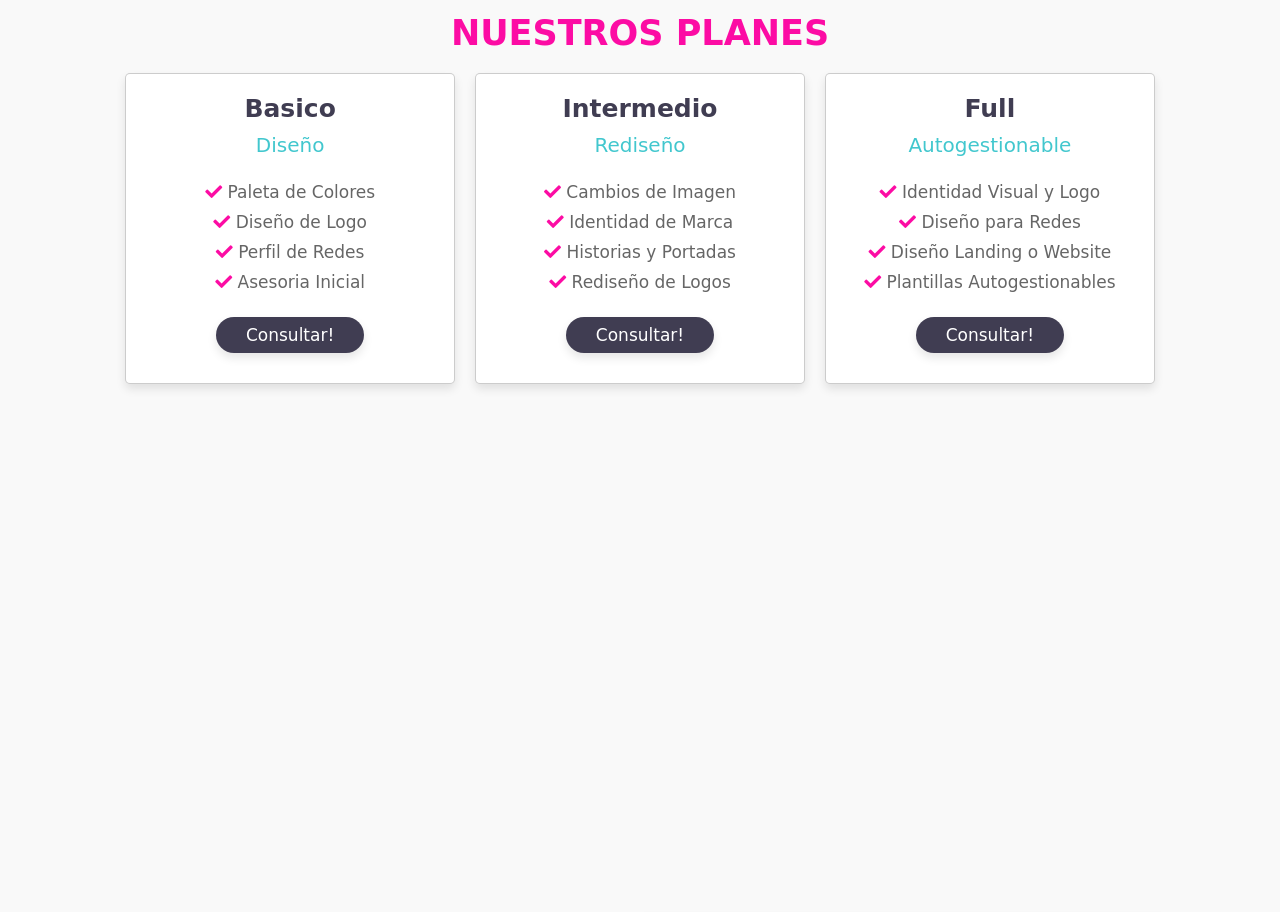
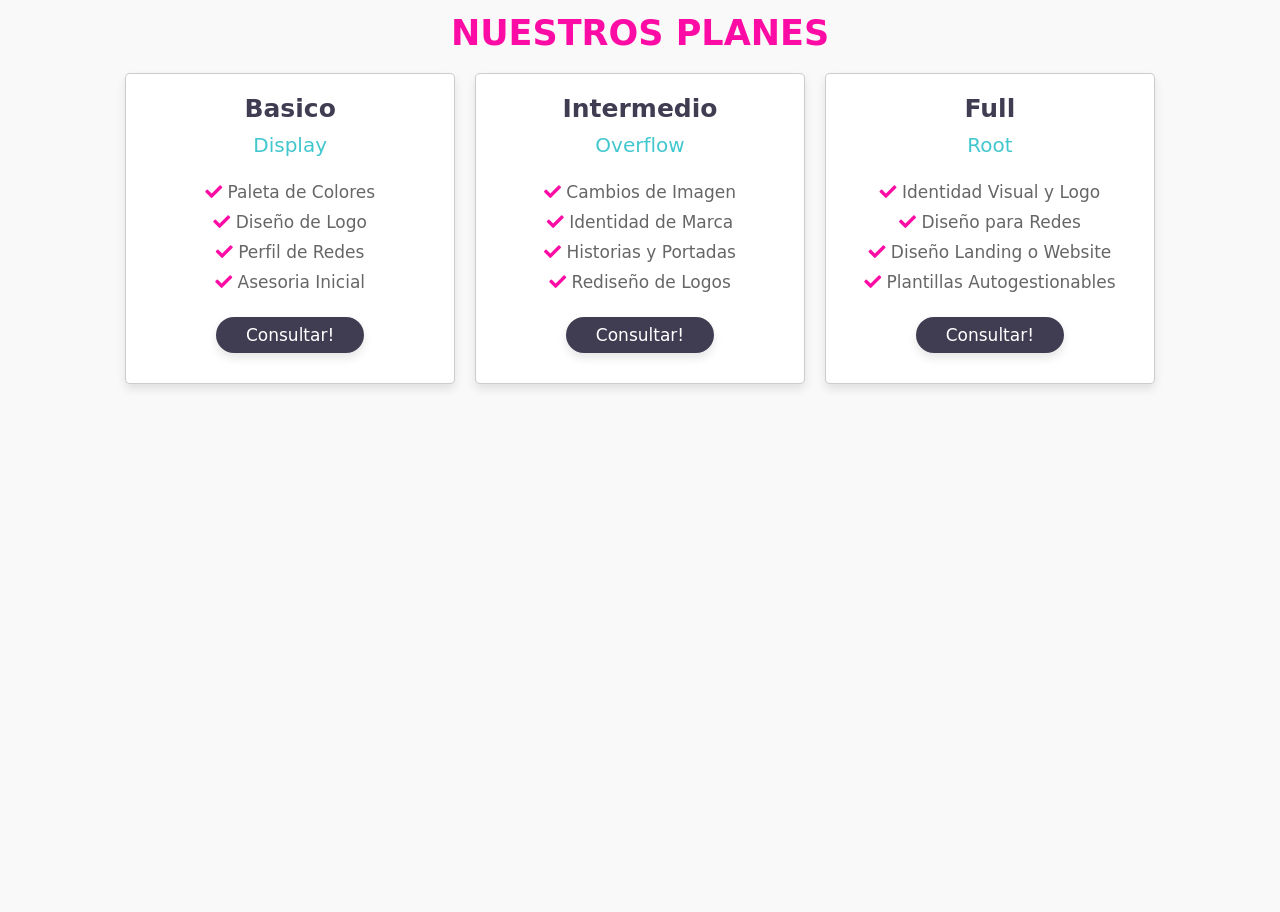
Before and after one commit to A3M-SMM/A3M-SMM, a website: page index.html in a window 1280 px wide. Shown: the part 3580-4492 px from the top of the page. Drawn offline with Linux system fonts and the light colour scheme; a web font is replaced by a local one.

Commit message:
Update index.html

```diff
--- a/index.html
+++ b/index.html
@@ -209,7 +209,7 @@
     <div class="box-container">
         <div class="box">
             <h3 class="title">Basico</h3>
-            <div class="price">Diseño</div>
+            <div class="price">Display</div>
             <ul>
                 <li> <i class="fas fa-check"></i> Paleta de Colores </li>
                 <li> <i class="fas fa-check"></i> Diseño de Logo </li>
@@ -221,7 +221,7 @@
 
         <div class="box">
             <h3 class="title">Intermedio</h3>
-            <div class="price">Rediseño</span></div>
+            <div class="price">Overflow</span></div>
             <ul>
                 <li> <i class="fas fa-check"></i> Cambios de Imagen </li>
                 <li> <i class="fas fa-check"></i> Identidad de Marca </li>
@@ -233,7 +233,7 @@
 
         <div class="box">
             <h3 class="title">Full</h3>
-            <div class="price">Autogestionable</div>
+            <div class="price">Root</div>
             <ul>
                 <li> <i class="fas fa-check"></i> Identidad Visual y Logo</li>
                 <li> <i class="fas fa-check"></i> Diseño para Redes </li>
```
